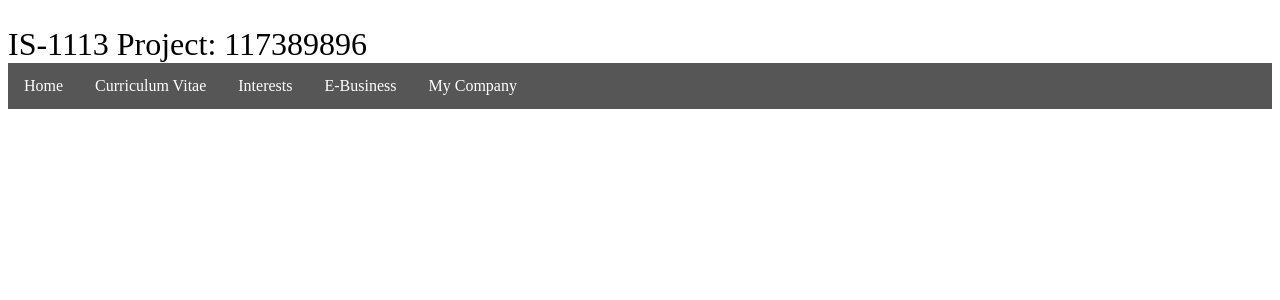
After one commit to biscallylegs/is1113117389896, a PHP site: page /company.html in a window 1280 px wide. The commit adds this page. Shown: the top 300 px of the page. Run offline with PHP 8.4, Linux system fonts and the light colour scheme.

```diff
--- /dev/null
+++ b/company.html
@@ -0,0 +1,95 @@
+<!DOCTYPE html>
+<html>
+
+<head>
+        <title>My Company</title>
+        <link rel="stylesheet" href="mystylesheet.css" type="text/css"/>
+
+    <style>
+        ul {
+            list-style-type: none;
+            margin: 0;
+            padding: 0;
+            overflow: hidden;
+            background-color: #565656;
+
+        }
+
+        li {
+            float: left;
+        }
+
+        li a, .dropbtn {
+            display: inline-block;
+            color: white;
+            text-align: center;
+            padding: 14px 16px;
+            text-decoration: none;
+        }
+
+        li a:hover, .dropdown:hover .dropbtn {
+            background-color: red;
+        }
+
+        li.dropdown {
+            display: inline-block;
+        }
+
+        .dropdown-content {
+            display: none;
+            position: absolute;
+            background-color: #f9f9f9;
+            min-width: 160px;
+            box-shadow: 0px 8px 16px 0px rgba(0,0,0,0.2);
+            z-index: 1;
+        }
+
+        .dropdown-content a {
+            color: black;
+            padding: 12px 16px;
+            text-decoration: none;
+            display: block;
+            text-align: left;
+
+        }
+
+        .dropdown-content a:hover {background-color: #f1f1f1}
+
+        .dropdown:hover .dropdown-content {
+            display: block;
+        }
+    </style>
+</head>
+<body>
+<br />
+<font size="6">IS-1113 Project: 117389896</font>
+<br />
+
+<ul>
+  <li><a href="homepage.html">Home</a></li>
+  <li class="dropdown">
+    <a href="javascript:void(0)" class="dropbtn">Curriculum Vitae</a>
+    <div class="dropdown-content">
+      <a href="cv/cv_page1.html">Personal Information</a>
+      <a href="cv/cv_page2.html">Education</a>
+      <a href="cv/cv_page3.html">Work Experience</a>
+    </div>
+  </li>
+  <li class="dropdown">
+    <a href="javascript:void(0)" class="dropbtn">Interests</a>
+    <div class="dropdown-content">
+      <a href="interests/sports.html">Sports</a>
+      <a href="interests/travel.html">Travel</a>
+    </div>
+  </li>
+  <li><a href="Ebus1.php">E-Business</a></li>
+  <li><a href="company.html">My Company</a></li>
+</ul>
+
+
+
+
+
+
+</body>
+</html>
--- a/ebusiness/Ebus2.php
+++ b/ebusiness/Ebus2.php
@@ -9,6 +9,7 @@ session_start();
 
          <!--jQuery-->
          <script src="https://ajax.googleapis.com/ajax/libs/jquery/3.2.1/jquery.min.js"></script>
+           <script type="text/javascript" src="ebus2_validator.js"></script>
     </head>
     <body>
             <h4>Please enter your payment details</h4>
--- a/interests/int_pages.css
+++ b/interests/int_pages.css
@@ -1,5 +1,5 @@
 #section1{
-        background-color: rgb(238, 0, 90);
+        background-color: rgb(210, 0, 50);
 }
 
 #section2{
```
Also changed, not shown: homepage.html (+5 -2 lines), interests/travel.html (+3 -8 lines).
